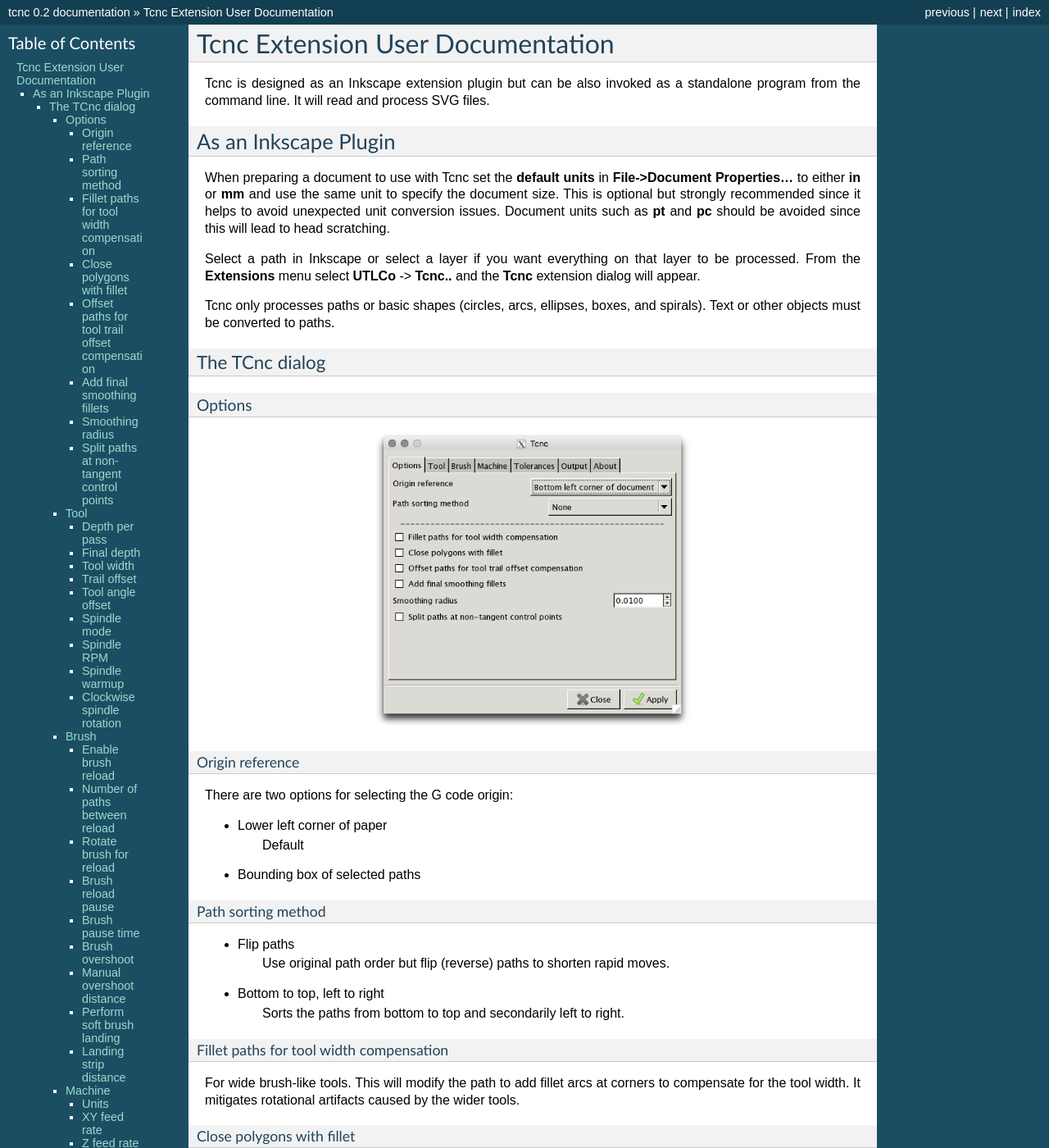
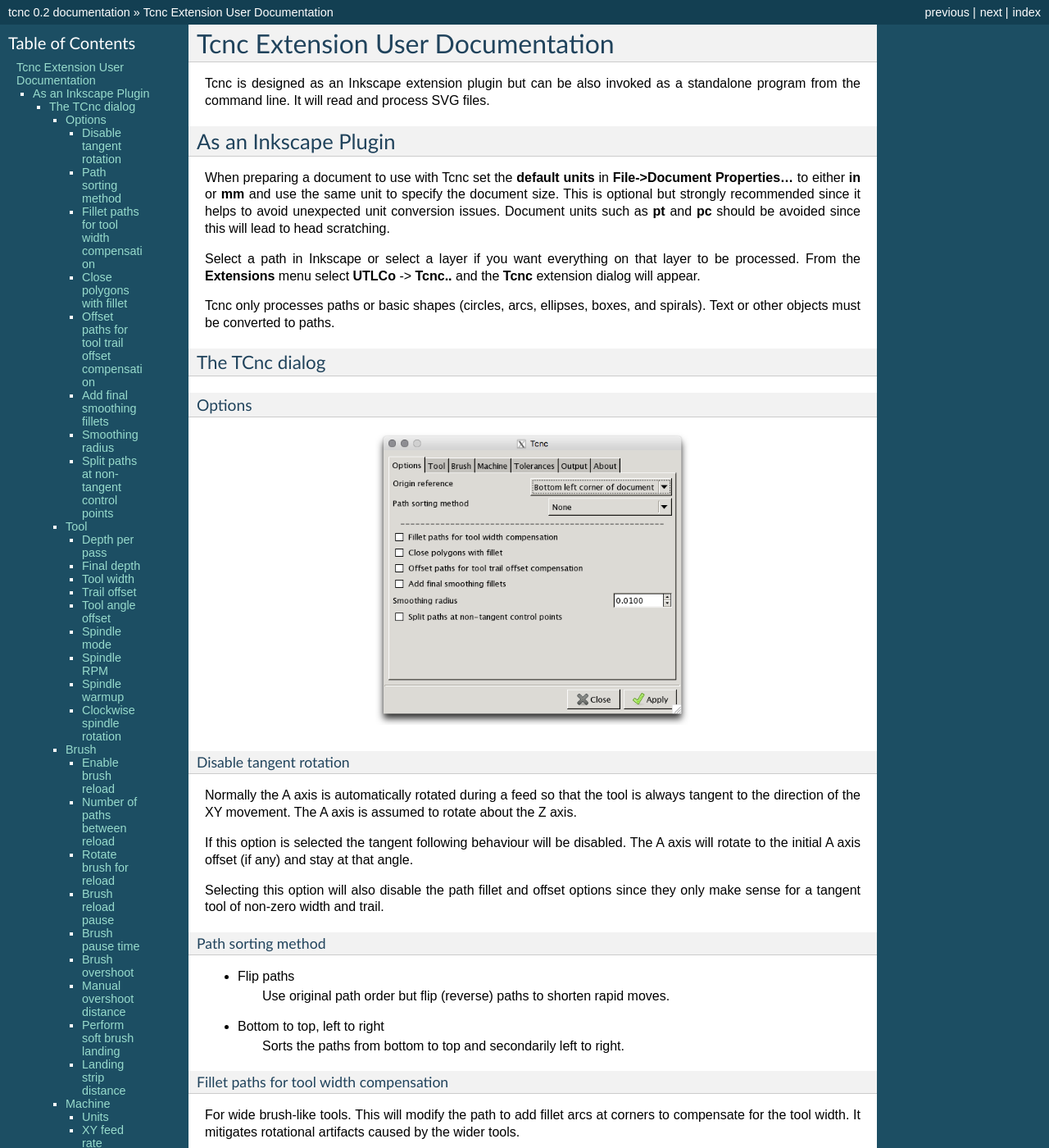
Before and after one commit to utlco/tcnc, a Sphinx documentation site: the page built from docs/usage_tcnc.rst, in a window 1280 px wide and 1400 px high. Shown: the whole window at 82% size. Built offline with Sphinx 7.4.7, drawn with Linux system fonts in a browser that asks for light colours.

Commit message:
minor update re ui

```diff
--- a/docs/usage_tcnc.rst
+++ b/docs/usage_tcnc.rst
@@ -33,13 +33,19 @@ Options
 .. figure:: _images/tcnc_options.png
    :width: 4in
 
-Origin reference
-''''''''''''''''
-There are two options for selecting the G code origin:
+Disable tangent rotation
+''''''''''''''''''''''''
+Normally the A axis is automatically rotated during a feed so that the tool is
+always tangent to the direction of the XY movement. The A axis is assumed to
+rotate about the Z axis.
 
-- Lower left corner of paper
-   Default
-- Bounding box of selected paths
+If this option is selected the tangent following behaviour will be disabled.
+The A axis will rotate to the initial
+A axis offset (if any) and stay at that angle.
+
+Selecting this option will also disable the path fillet and offset
+options since they only make sense for a tangent tool of non-zero width
+and trail.
 
 Path sorting method
 '''''''''''''''''''
```
